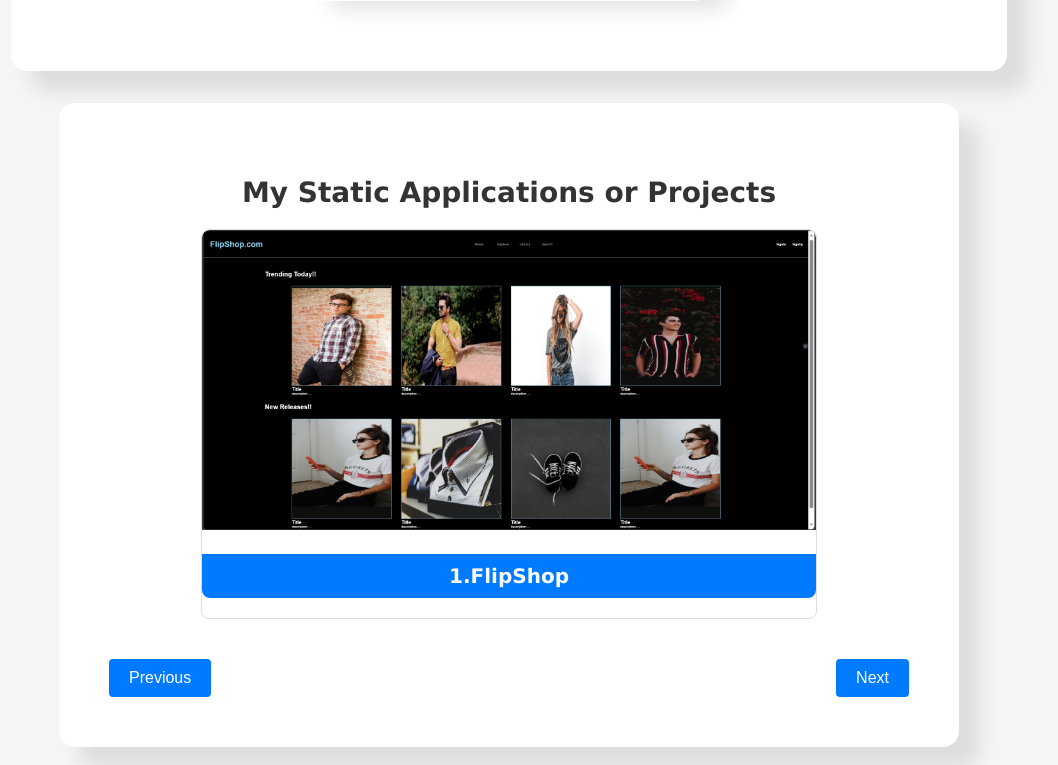
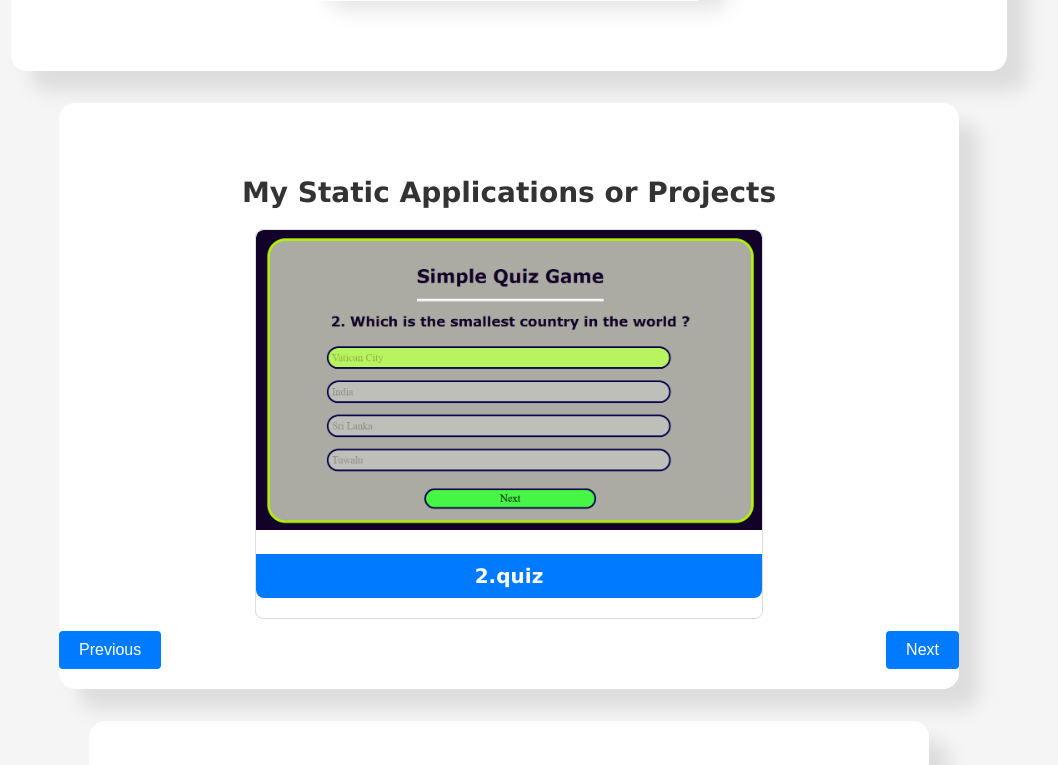
Before and after one commit to Harshakunareddy/Task, a React (Create React App) app: page / in a window 1280 px wide. Shown: the part 1258-2023 px from the top of the page, without its empty margins (131-1189 px from the left). Built offline with nearby package versions, Linux system fonts and the light colour scheme; the HTML template or start-up script is replaced by a standard one.

Commit message:
Added Sliding Automatically

```diff
--- a/src/components/Slider.css
+++ b/src/components/Slider.css
@@ -15,6 +15,7 @@
 
   /* max-width: 90%; */
   border-radius: 1rem;
+  position: relative;
 
 }
 
@@ -52,6 +53,10 @@ h3 {
   justify-content: space-between;
   width: 100%;
   margin-top: 20px;
+  position: absolute; /* Added absolute positioning */
+  bottom: 20px; /* Adjust the bottom position as needed */
+  left: 0; /* Centered horizontally */
+
 }
 
 button {
--- a/src/components/Slider.jsx
+++ b/src/components/Slider.jsx
@@ -1,5 +1,5 @@
 // ImageSlider.js
-import React, { useState } from 'react';
+import React, { useState,useEffect } from 'react';
 import './Slider.css';
 import flipshop from '../photos/flipshop.png';
 import authoquiz from '../photos/authorizQuiz.png';
@@ -90,6 +90,20 @@ const Slider = () => {
       setCurrentWebsiteIndex((prevIndex) => (prevIndex - 1 + websitesData.length) % websitesData.length);
     };
 
+
+     // Use useEffect for automatic slideshow
+    useEffect(() => {
+      const intervalId = setInterval(() => {
+        handleNext();
+      }, 5000); // Change 5000 to the desired interval in milliseconds (e.g., 5000 for 5 seconds)
+
+      // Cleanup function to clear the interval on component unmount
+      return () => clearInterval(intervalId);
+    }, []); // Empty dependency array ensures the effect runs once after initial render
+
+
+
+
     const currentWebsite = websitesData[currentWebsiteIndex];
 
     return (
--- a/src/components/Slider2.css
+++ b/src/components/Slider2.css
@@ -7,6 +7,7 @@
     max-width: 800px;
     margin: 0 auto;
     padding: 20px;
+    position: relative;
   }
 
   .website {
@@ -43,6 +44,9 @@
     justify-content: space-between;
     width: 100%;
     margin-top: 20px;
+    position: absolute; /* Added absolute positioning */
+    bottom: 20px; /* Adjust the bottom position as needed */
+    left: 0; /* Centered horizontally */
   }
 
   button {
--- a/src/components/Slider2.jsx
+++ b/src/components/Slider2.jsx
@@ -1,5 +1,5 @@
 // ImageSlider.js
-import React, { useState } from 'react';
+import React, { useState,useEffect } from 'react';
 import './Slider.css';
 
 import ferriswheel from '../photos/ferriswheel.png';
@@ -42,6 +42,16 @@ const Slider = () => {
       setCurrentWebsiteIndex((prevIndex) => (prevIndex - 1 + websitesData.length) % websitesData.length);
     };
 
+     // Use useEffect for automatic slideshow
+    useEffect(() => {
+      const intervalId = setInterval(() => {
+        handleNext();
+      }, 5000); // Change 5000 to the desired interval in milliseconds (e.g., 5000 for 5 seconds)
+
+      // Cleanup function to clear the interval on component unmount
+      return () => clearInterval(intervalId);
+    }, []); // Empty dependency array ensures the effect runs once after initial render
+
     const currentWebsite = websitesData[currentWebsiteIndex];
 
     return (
```
